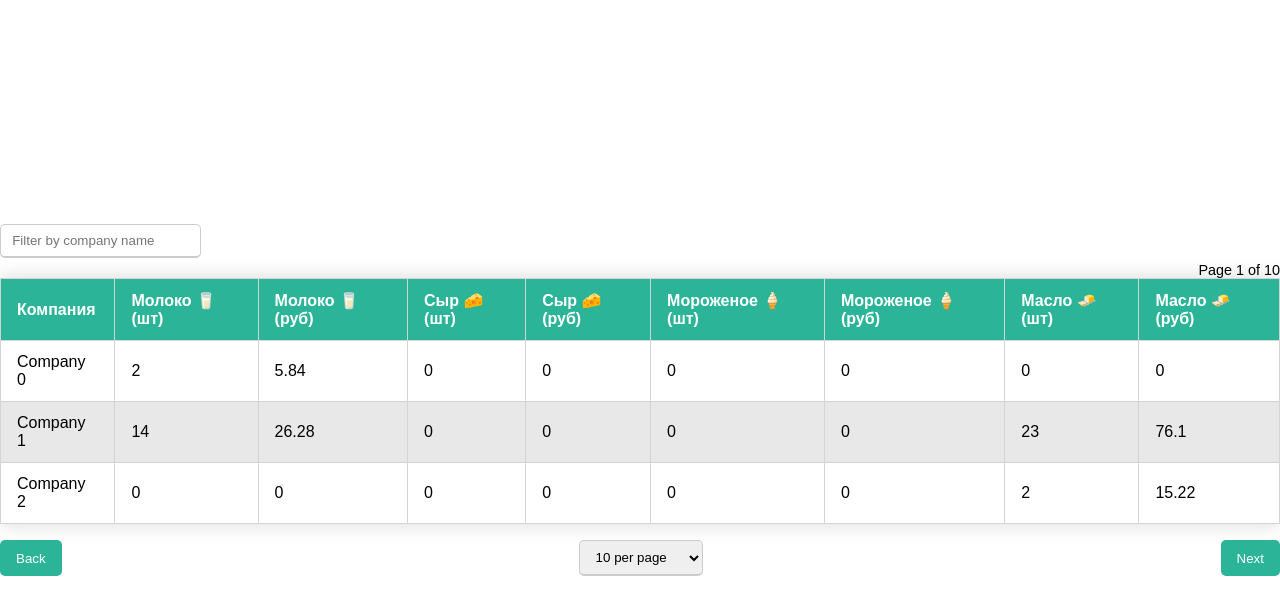
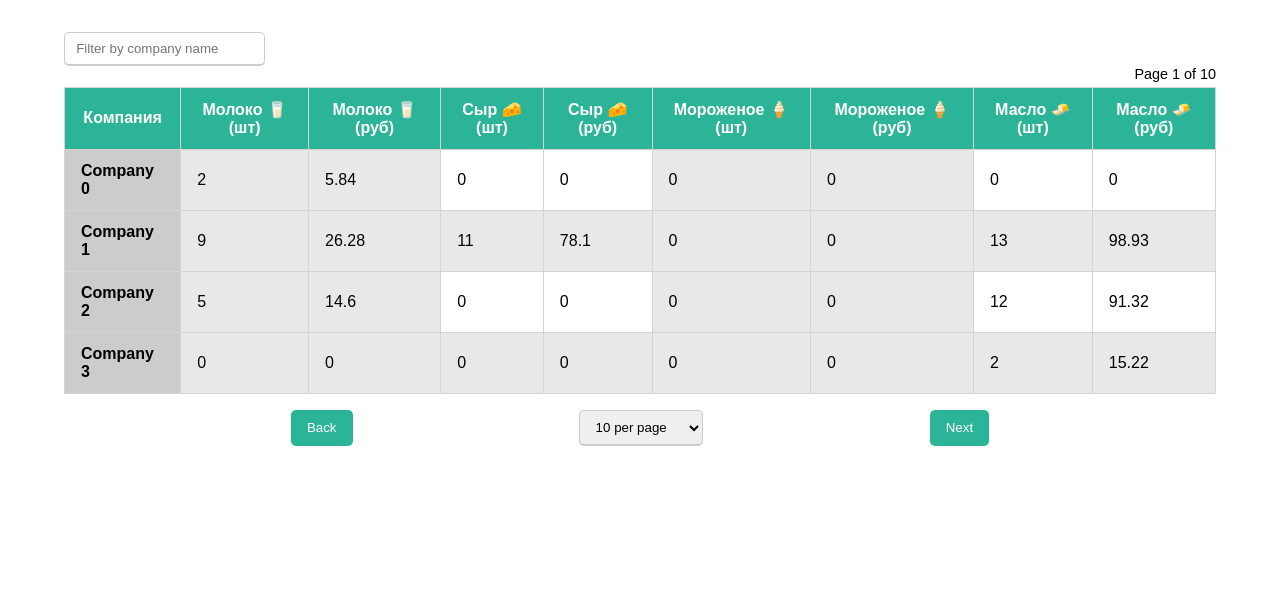
Before and after one commit to Aliph0th/data-analysis, a plain HTML site: page index.html in a window 1280 px wide. Drawn offline with Linux system fonts and the light colour scheme.

Commit message:
improved rendering

```diff
--- a/src/components/table/Table.js
+++ b/src/components/table/Table.js
@@ -11,6 +11,7 @@ export class Table {
       this.prices = prices;
       this.tableHeaders = this.#createTableHeaders(prices);
       this.records = this.#getValidRecords(records);
+      this.pageText = 'Page 1 of 10';
       console.log(this.records);
    }
 
@@ -28,10 +29,10 @@ export class Table {
          ({ company, product, count }) =>
             company && product && count > 0 && Number.isInteger(count)
       );
-      const transformedRecords = this.#transformRecords(filteredData);
-      return transformedRecords.map(record => {
-         this.tableHeaders.forEach(product => {
-            record.data[product] ??= 0;
+      const transformedData = this.#transformRecords(filteredData);
+      return transformedData.map(record => {
+         Object.keys(this.prices).forEach(product => {
+            record.products[product] ||= [0, 0];
          });
          return record;
       });
@@ -42,24 +43,18 @@ export class Table {
          const { company, product, count } = record;
 
          const reducedRecord = accum.find(record => record.company === company);
-         const recordHeader = this.tableHeaders.findIndex(header =>
-            header.startsWith(product)
-         );
-         // FIXME: please
+         const additionPrice = +(count * this.prices[product]).toFixed(2);
          if (reducedRecord) {
-            reducedRecord.data[this.tableHeaders[recordHeader]] =
-               (reducedRecord.data[this.tableHeaders[recordHeader]] || 0) + count;
-            reducedRecord.data[this.tableHeaders[recordHeader + 1]] =
-               (reducedRecord.data[this.tableHeaders[recordHeader] + 1] || 0) +
-               +(count * this.prices[product]).toFixed(2);
+            reducedRecord.products[product] = this.#calculateProductData(
+               count,
+               additionPrice,
+               reducedRecord.products[product] || [0, 0]
+            );
          } else {
             accum.push({
                company,
-               data: {
-                  [this.tableHeaders[recordHeader]]: count,
-                  [this.tableHeaders[recordHeader + 1]]: +(
-                     count * this.prices[product]
-                  ).toFixed(2)
+               products: {
+                  [product]: this.#calculateProductData(count, additionPrice)
                }
             });
          }
@@ -69,6 +64,10 @@ export class Table {
       return transformedData;
    }
 
+   #calculateProductData(count, price, previousData = [0, 0]) {
+      return [previousData[0] + count, +(previousData[1] + price).toFixed(2)];
+   }
+
    render(rootElement) {
       if (!rootElement) {
          throw new Error('root element is not specified');
@@ -76,41 +75,74 @@ export class Table {
 
       filterComponent.render(rootElement);
 
-      const tableElement = document.createElement('table');
-      const captionElement = document.createElement('caption');
-      const tHeadElement = document.createElement('thead');
-      const tBodyElement = document.createElement('tbody');
-      const headerRowEl = document.createElement('tr');
-      tHeadElement.appendChild(headerRowEl);
-      tableElement.append(captionElement, tHeadElement, tBodyElement);
-      tableElement.className = 'table';
-      captionElement.innerText = 'Page 1 of 10';
+      const tHeadRow = this.#createElement({
+         type: 'tr'
+      });
+      const tBodyElement = this.#createElement({
+         type: 'tbody'
+      });
+      const tableElement = this.#createElement({
+         type: 'table',
+         classNames: ['table'],
+         children: [
+            this.#createElement({
+               type: 'thead',
+               children: [tHeadRow]
+            }),
+            tBodyElement
+         ]
+      });
+      rootElement.append(
+         this.#createElement({
+            type: 'p',
+            classNames: ['page_title'],
+            innerText: this.pageText
+         }),
+         this.#createElement({
+            type: 'div',
+            classNames: ['table_container'],
+            children: [tableElement]
+         })
+      );
 
-      this.#renderTableCell('Компания', headerRowEl, 'th');
-      for (const header of this.tableHeaders) {
-         this.#renderTableCell(
-            header[0].toUpperCase() + header.slice(1),
-            headerRowEl,
-            'th'
+      paginationComponent.render(rootElement);
+
+      for (const header of ['Компания', ...this.tableHeaders]) {
+         tHeadRow.appendChild(
+            this.#createElement({
+               type: 'th',
+               innerText: header
+            })
          );
       }
 
       for (const record of this.records) {
-         const rowEl = document.createElement('tr');
-         this.#renderTableCell(record.company, rowEl);
-         this.tableHeaders.forEach(product => {
-            this.#renderTableCell(record.data[product], rowEl);
+         const rowEl = this.#createElement({ type: 'tr' });
+         rowEl.appendChild(
+            this.#createElement({
+               type: 'td',
+               innerText: record.company
+            })
+         );
+         Object.keys(this.prices).forEach(product => {
+            rowEl.append(
+               ...record.products[product].map(x => {
+                  return this.#createElement({
+                     type: 'td',
+                     innerText: x
+                  });
+               })
+            );
          });
          tBodyElement.appendChild(rowEl);
       }
-      rootElement.appendChild(tableElement);
-
-      paginationComponent.render(rootElement);
    }
 
-   #renderTableCell(text, parent, type = 'td') {
+   #createElement({ type, classNames = [], innerText = '', children = [] }) {
       const element = document.createElement(type);
-      element.innerText = text;
-      parent.appendChild(element);
+      element.className = classNames.join(' ');
+      element.innerText = innerText;
+      element.append(...children);
+      return element;
    }
 }
--- a/src/index.js
+++ b/src/index.js
@@ -2,7 +2,7 @@
 import { Table } from './components/table/Table.js';
 import { PRODUCT_PRICES, generateData } from './generate.js';
 
-const RECORDS_N = 10;
+const RECORDS_N = 15;
 const prices = PRODUCT_PRICES;
 const records = generateData(RECORDS_N);
 
--- a/styles.css
+++ b/styles.css
@@ -9,35 +9,53 @@ body {
    height: 100vh;
    display: flex;
    justify-content: center;
-   align-items: center;
-   padding: 1.5rem 0;
+   padding: 2rem 0;
+}
+
+#root {
+   width: 90%;
+}
+
+.table_container {
+   margin: 0.3rem 0 1rem;
+   overflow-x: auto;
 }
 
 .table {
    border-collapse: collapse;
-   margin: 0.3rem 0 1rem;
    min-width: 400px;
+   width: 100%;
    box-shadow: 0 0 20px rgba(0, 0, 0, 0.15);
-}
-.table caption {
-   text-align: right;
-   font-size: 0.9rem;
 }
 .table thead {
    background-color: #2cb498;
    color: #ffffff;
-   text-align: left;
 }
 .table th,
 .table td {
    padding: 0.75rem 1rem;
    border: 1px solid #d4d4d4;
 }
+.table th:first-child {
+   position: sticky;
+   left: 0;
+   background-color: #2cb498;
+}
 .table tr:nth-of-type(even) {
    background-color: #e8e8e8;
 }
-.table tbody tr:hover {
-   background-color: #ccc;
+.table td:first-child {
+   position: sticky;
+   left: 0;
+   background: #ccc;
+   font-weight: bold;
+}
+.table td:nth-child(4n + 2),
+.table td:nth-child(4n + 3) {
+   background-color: #e8e8e8;
+}
+.table tbody tr:hover td {
+   background: #ccc;
 }
 
 .control {
@@ -52,9 +70,14 @@ body {
    border-color: #2cb498;
 }
 
+.page_title {
+   text-align: right;
+   font-size: 0.9rem;
+}
+
 .pagination {
    display: flex;
-   justify-content: space-between;
+   justify-content: space-evenly;
 }
 
 .btn {
```
